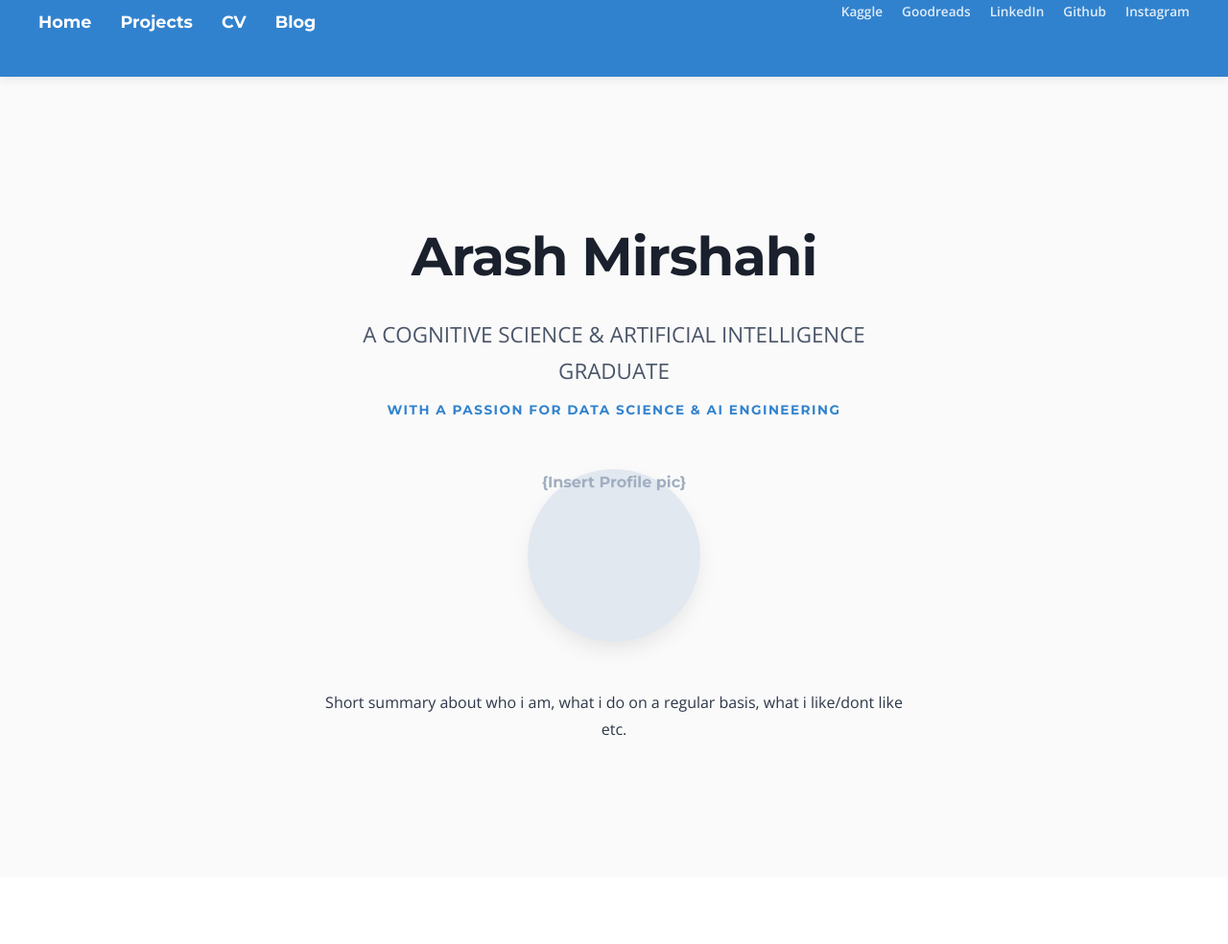
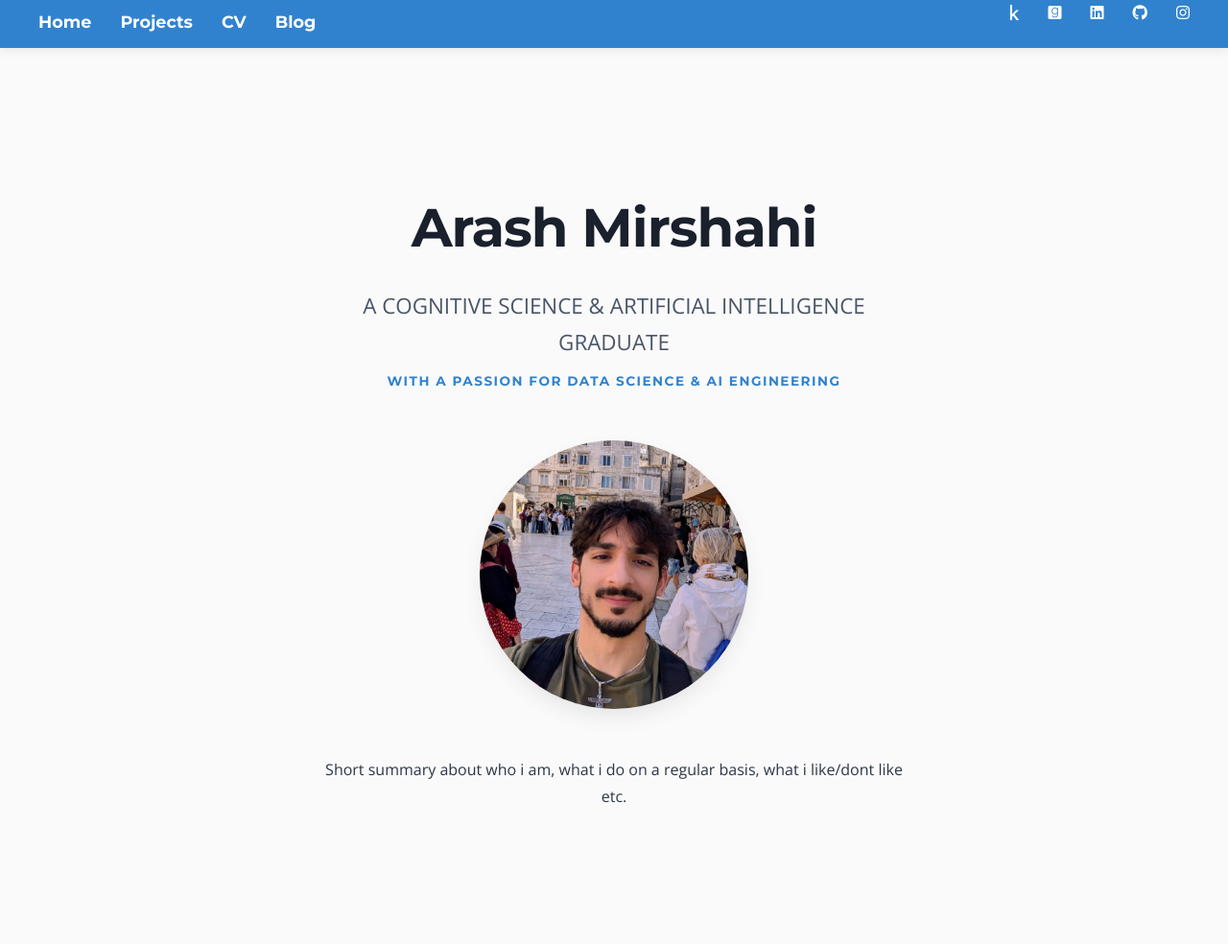
Before and after one commit to Arashi20/Personal_Portfolio_Website, a Flask app: page / in a window 1280 px wide. Shown: the whole page at 96% size. Before the commit the page ends 914 px from the top, so only its background shows below. Run offline with Flask 3, Linux system fonts and the light colour scheme.

Commit message:
More toolbar optimizations + added profile picture

```diff
--- a/static/css/style.css
+++ b/static/css/style.css
@@ -51,7 +51,7 @@ a {
     justify-content: space-between;
     align_items: center;
     padding: 0 40px;
-    min-height: 80px; /* changed height to min-height to allow growth on mobile */
+    min-height: 50px; /* changed height to min-height to allow growth on mobile */
     box-shadow: 0 2px 10px rgba(50, 50, 93, 0.1); /* Subtle shadow for depth */
 }
 
@@ -94,7 +94,8 @@ a {
 /* -- Right Side (Socials) -- */
 .nav-right {
     display: flex;
-    gap: 20px;
+    gap: 30px;
+
 }
 
 .nav-text {
@@ -148,6 +149,9 @@ a {
 /* -- Profile Picture Area -- */
 .profile-container {
     margin: 50px auto;
+    width: 280px;
+    height: 280px;
+
 }
 
 .profile-placeholder {
@@ -166,8 +170,8 @@ a {
 }
 
 .profile-img {
-    width: 180px;
-    height: 180px;
+    width: 280px;
+    height: 280px;
     border-radius: 50%;
     object-fit: cover;
     box-shadow: 0 10px 25px -5px rgba(0, 0, 0, 0.1);
--- a/templates/base.html
+++ b/templates/base.html
@@ -8,6 +8,8 @@
     <link rel="stylesheet" href="{{ url_for('static', filename='css/style.css') }}">
     <!-- Clean, modern fonts -->
     <link href="https://fonts.googleapis.com/css2?family=Montserrat:wght@400;700&family=Open+Sans:wght@300;400;600&display=swap" rel="stylesheet">
+    <!-- Font Awesome for Icons -->
+    <link rel="stylesheet" href="https://cdnjs.cloudflare.com/ajax/libs/font-awesome/6.4.0/css/all.min.css">
 </head>
 <body>
 
@@ -23,11 +25,11 @@
         </div>
 
         <div class="nav-right">
-            <span class="nav-text">Kaggle</span>
-            <span class="nav-text">Goodreads</span>
-            <span class="nav-text">LinkedIn</span>
-            <span class="nav-text">Github</span>
-            <span class="nav-text">Instagram</span>
+            <a href="#" class="nav-icon" title="Kaggle"><i class="fab fa-kaggle"></i></a>
+            <a href="#" class="nav-icon" title="Goodreads"><i class="fab fa-goodreads"></i></a>
+            <a href="#" class="nav-icon" title="LinkedIn"><i class="fab fa-linkedin"></i></a>
+            <a href="https://github.com/Arashi20" class="nav-icon" title="Github"><i class="fab fa-github"></i></a>
+            <a href="#" class="nav-icon" title="Instagram"><i class="fab fa-instagram"></i></a>
         </div>
     </nav>
 
--- a/templates/home.html
+++ b/templates/home.html
@@ -9,10 +9,9 @@
     </div>
 
     <div class="profile-container">
-        <!-- Placeholder for the image -->
-        <div class="profile-placeholder">{Insert Profile pic}</div>
-        <!-- Once you add an image to static/images/profile.jpg, uncomment below: -->
-        <!-- <img src="{{ url_for('static', filename='images/profile.jpg') }}" alt="Arash Profile" class="profile-img"> -->
+       <img src="{{ url_for('static', filename='images/Arash_Selfie.png') }}"
+             alt="Arash Mirshahi"
+             class="profile-img">
     </div>
 
     <div class="bio-summary">
```
Also changed, not shown: static/images/Arash Body Split.jpg (added), static/images/Arash David Italia.jpg (added), static/images/Arash Eating Italia.jpg (added), static/images/Arash_Selfie.png (added).
